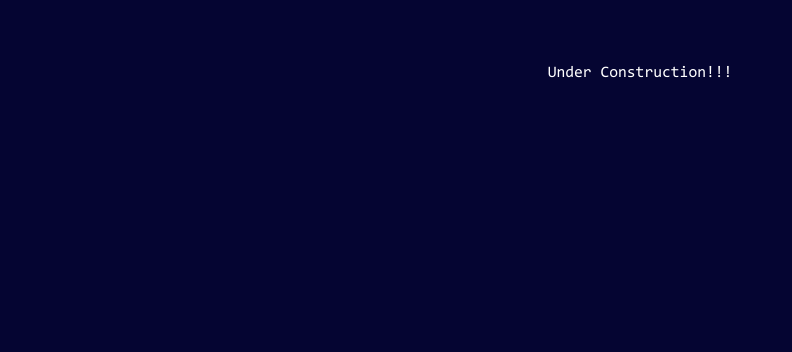
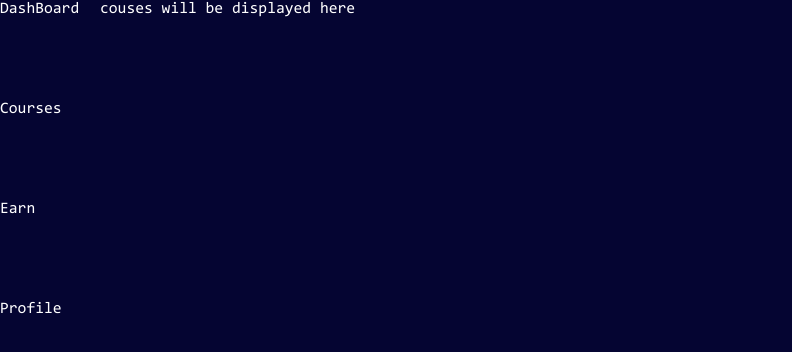
Before and after one commit to nikhilcharan-dev/n2o-ciphers, a React (Vite) app in the folder client/: page /learning-path/courses in a window 1280 px wide. Shown: the top 352 px of the page, without its empty margins (0-792 px from the left). Built offline with nearby package versions, Linux system fonts and the light colour scheme.

Commit message:
[umar] : added learning path

```diff
--- a/client/src/App.jsx
+++ b/client/src/App.jsx
@@ -11,4 +11,3 @@ const App = () => {
 }
 
 export default App;
-// add loading element in suspense
--- a/client/src/Router.jsx
+++ b/client/src/Router.jsx
@@ -1,5 +1,6 @@
 import React, { lazy } from 'react';
 import { createBrowserRouter, RouterProvider } from 'react-router-dom';
+import Sidebar from './components/Sidebar/SideBar.jsx';
 
 const HomePage = lazy(() => import('./pages/Home/HomePage.jsx'));
 const Navbar = lazy(() => import('./components/NavBar/Navbar.jsx'));
@@ -11,6 +12,13 @@ const Explore = lazy(() => import('./pages/Explore/Explore.jsx'));
 const GIGTrack = lazy(() => import('./pages/GIGTrack/GIGTrack.jsx'));
 const Test = lazy(() => import('./pages/Test/Test.jsx'));
 const About = lazy(() => import('./pages/About/About.jsx'));
+
+const DashBoard = lazy(()=>import('./pages/LearningPath/Dashboard/Dashboard.jsx'));
+const Courses = lazy(()=>import('./pages/LearningPath/Courses/Courses.jsx'));
+const Profile = lazy(()=>import('./pages/LearningPath/Profile/Profile.jsx'));
+
+
+
 
 const router = createBrowserRouter([
     { path: '/',
@@ -35,9 +43,14 @@ const router = createBrowserRouter([
         path: '/user/change-password',
         element: <ChangePassword />,
     },
-    {
-        path: '/learning-path',
-        element: <LearningPath />,
+    { path: 'learning-path',
+        element: <LearningPath/>,
+        children: [
+            { path: '', element: <div>still deciding , what to do</div>},
+            { path: 'dashboard', element: <DashBoard /> },
+            { path: 'courses', element: <Courses /> },
+            { path: 'profile', element: <Profile /> },
+        ]
     },
     {
         path: '*',
@@ -46,6 +59,7 @@ const router = createBrowserRouter([
                 Under Construction!!!
             </div>
     }
+
 ]);
 
 const Router = () => {
--- /dev/null
+++ b/client/src/pages/LearningPath/Courses/Courses.jsx
@@ -0,0 +1,9 @@
+import React from 'react'
+
+export default function Courses() {
+  return (
+    <div >
+      couses will be displayed here
+    </div>
+  )
+}
--- a/client/src/pages/Dashboard/Dashboard.jsx
+++ b/client/src/pages/LearningPath/Dashboard/Dashboard.jsx
@@ -4,7 +4,7 @@ import './Dashboard.css';
 const Dashboard = () => {
   return (
     <section>
-      <h1>Dashboard Component</h1>
+        Dashboard will be here
     </section>
   );
 };
--- a/client/src/pages/LearningPath/LearningPath.css
+++ b/client/src/pages/LearningPath/LearningPath.css
@@ -0,0 +1,15 @@
+.Learner{
+    width: 100%;
+    height: 100%;
+    display: flex;
+}
+.learningSidebar{
+    display: flex;
+    height: 100%;
+    width: 100px;
+    flex-direction: column;
+}
+ul > li{
+    height: 100px;
+    width: 100px;
+}
--- a/client/src/pages/LearningPath/LearningPath.jsx
+++ b/client/src/pages/LearningPath/LearningPath.jsx
@@ -1,11 +1,26 @@
-import React from "react";
+import {useState,React} from "react";
 import './LearningPath.css';
+import {Outlet,useNavigate} from 'react-router-dom';
 
 const  LearningPath = () => {
+    const [curPage,changePage]=useState("");
+    const navigateTo = useNavigate();
+    function setPage(changedTo){
+        navigateTo('/learning-path/'+changedTo);
+        changePage(changedTo);
+    }
     return (
-        <section>
-            <h1>LearningPath Component</h1>
-        </section>
+        <div className="Learner">
+            <div className="learningSidebar">
+                <ul className="sidebarSections">
+                    <li id={curPage==="DashBoard"?"active":""} className="DashBoard" onClick={()=>setPage("dashboard")}>DashBoard</li>
+                    <li id={curPage==="DashBoard"?"active":""} className="Courses" onClick={()=>setPage("courses")}>Courses</li>
+                    <li id={curPage==="DashBoard"?"active":""} className="Earn" onClick={()=>setPage("earn")}>Earn</li>
+                    <li id={curPage==="DashBoard"?"active":""} className="Profile" onClick={()=>setPage("profile")}>Profile</li>
+                </ul>
+            </div>
+            <Outlet/>
+        </div>
     )
 }
 
--- /dev/null
+++ b/client/src/pages/LearningPath/Profile/Profile.jsx
@@ -0,0 +1,9 @@
+import React from 'react'
+
+export default function Profile() {
+  return (
+    <div >
+        this profile your profile
+    </div>
+  )
+}
```
Also changed, not shown: client/src/pages/Earn/Earn.css (added), client/src/pages/Earn/Earn.js (added), client/src/pages/LearningPath/Courses/Courses.css (added), client/src/pages/LearningPath/Dashboard/Dashboard.css (added), client/src/pages/LearningPath/Profile/Profile.css (added).
